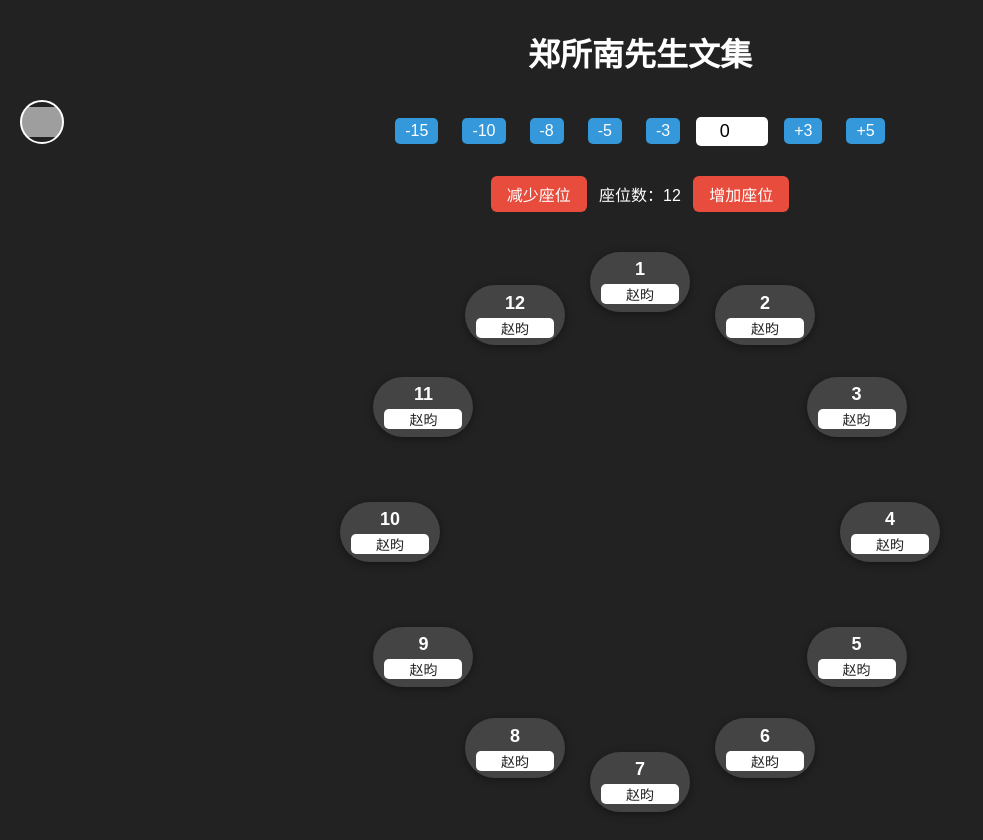
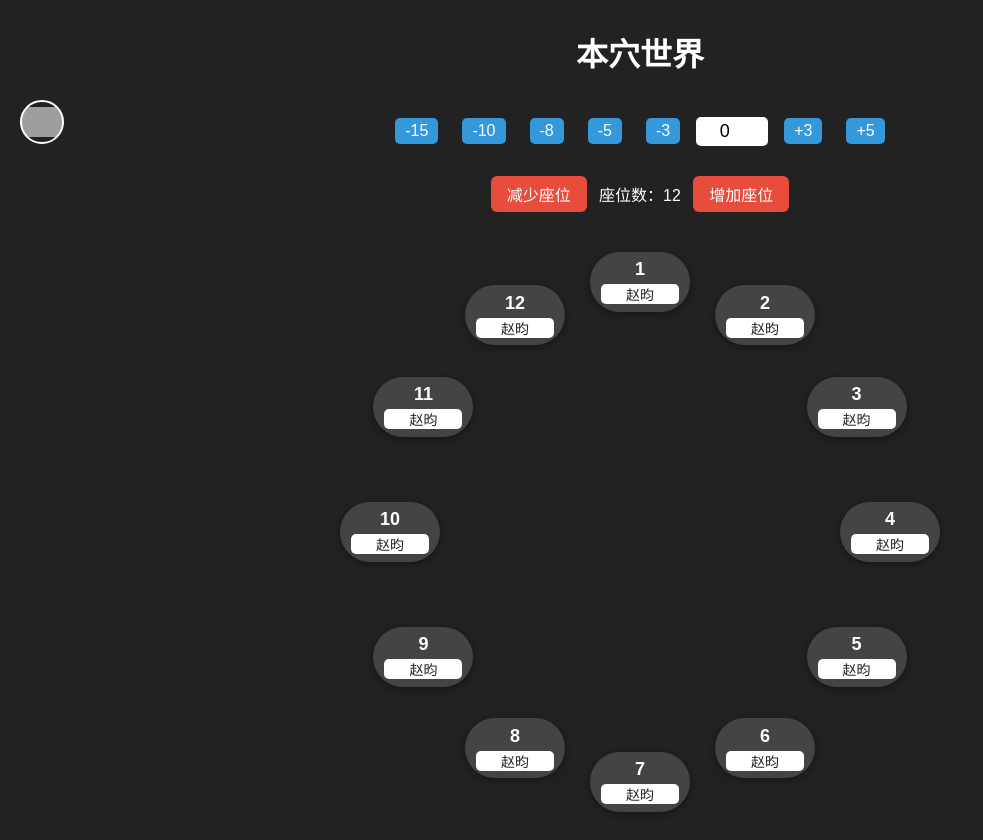
Before and after one commit to Runwill/cyber-Xinshi, a plain HTML site: page main.html in a window 1280 px wide. Shown: the whole page, without its empty margins (0-983 px from the left). Drawn offline with Linux system fonts and the light colour scheme; grey boxes are pictures that could not be loaded.

Commit message:
Update main.html

```diff
--- a/main.html
+++ b/main.html
@@ -2,7 +2,7 @@
 <html lang="zh-cn">
 <head>
     <meta charset="UTF-8">
-    <title>郑所南先生文集</title>
+    <title>本穴世界</title>
     <style>
         body {
             background: #222;
@@ -172,7 +172,7 @@
     </style>
 </head>
 <body>
-    <h1>郑所南先生文集</h1>
+    <h1>本穴世界</h1>
     <!-- 计数器区域开始 -->
     <div class="counter-container">
         <button onclick="changeCounter(-15)">-15</button>
```
